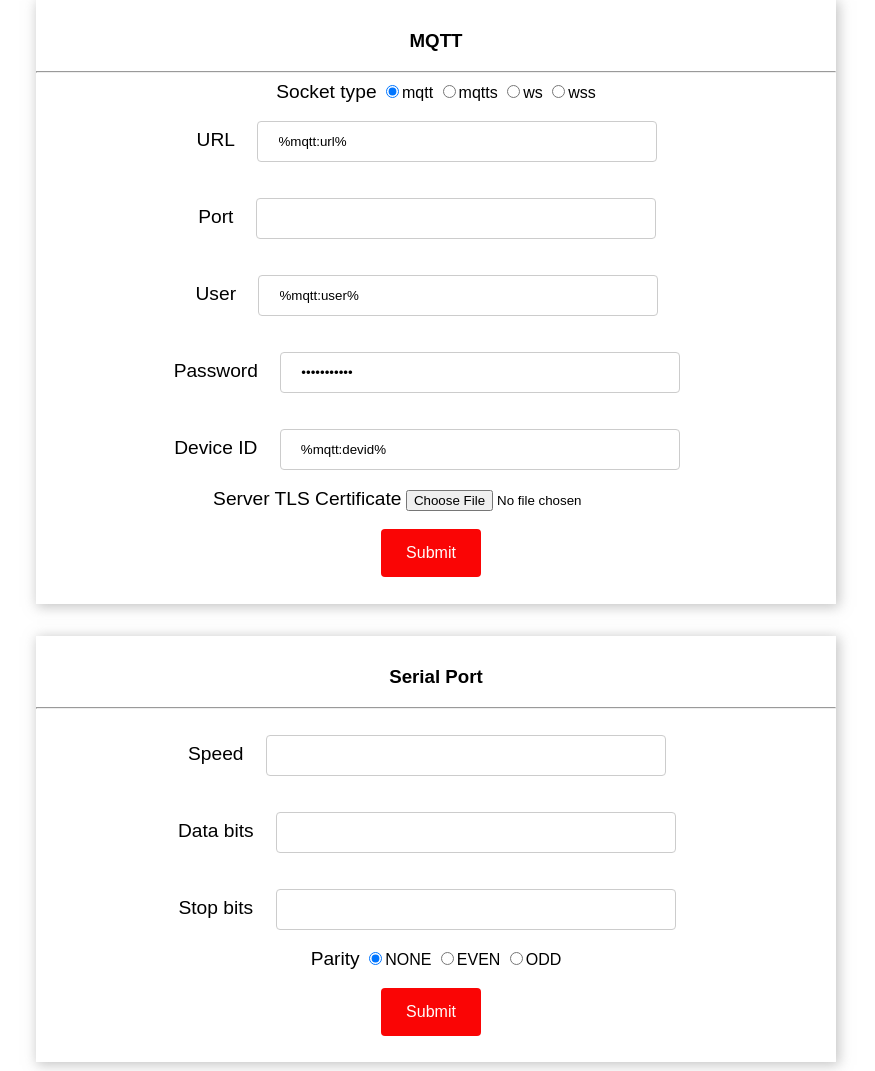
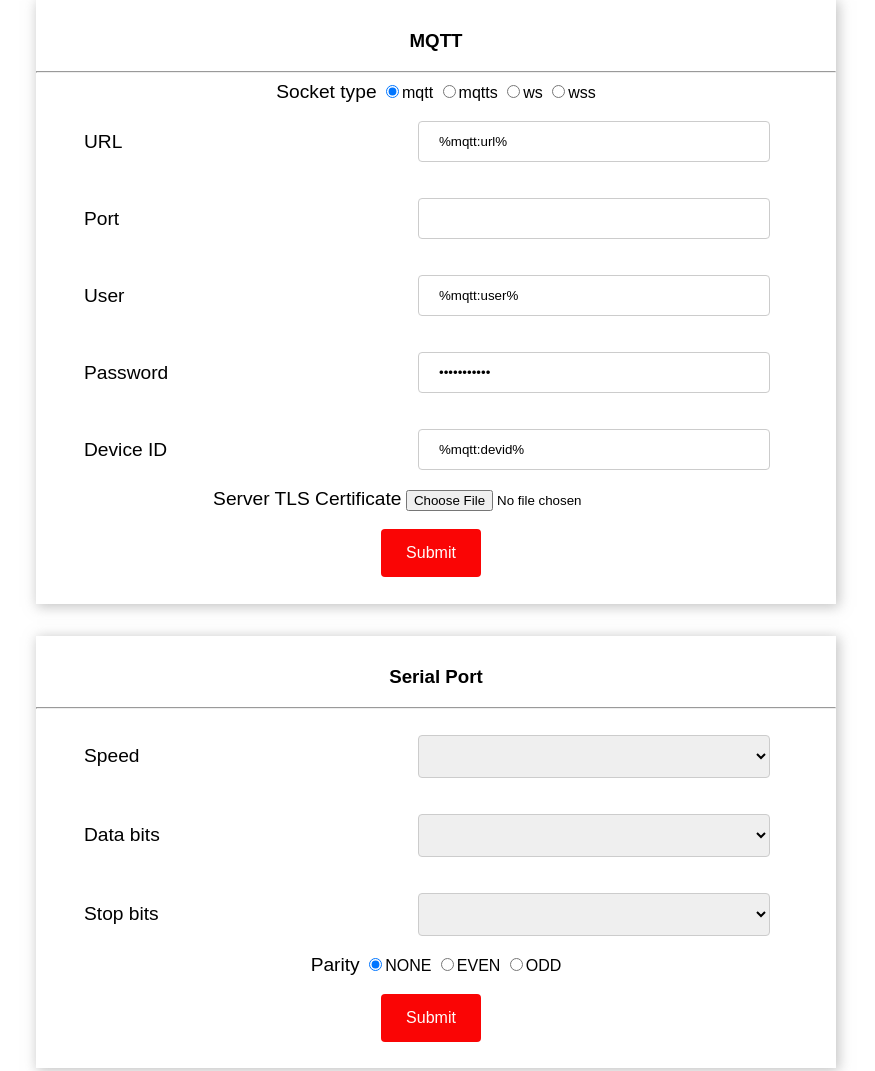
Before and after one commit to jahm86/MQTT_Router_Software, a plain HTML site: page data/index.html in a window 1280 px wide. Shown: the part 780-1851 px from the top of the page, without its empty margins (204-1079 px from the left). Drawn offline with Linux system fonts and the light colour scheme; no server answers.

Commit message:
Chenges: * Added flex container to form items * Change serial speed, data bits and stop bits to to "select" * Limit MQTT port range

```diff
--- a/data/index.html
+++ b/data/index.html
@@ -15,16 +15,26 @@
         <form action="/wifi" method="POST">
           <p>
             <h3>WiFi</h3><hr>
+            <div class="flex-container">
               <label for="ssid">SSID</label>
-            <input type="text" id="ssid" name="ssid" value="%wifi:ssid%"><br>
+              <input type="text" id="ssid" name="ssid" value="%wifi:ssid%">
+            </div>
+            <div class="flex-container">
               <label for="wpass">Password</label>
-            <input type="password" id="wpass" name="wpass" value="%wifi:wpass%"><br>
+              <input type="password" id="wpass" name="wpass" value="%wifi:wpass%">
+            </div>
+            <div class="flex-container">
               <label for="ip">IP Address (*)</label>
-            <input type="text" id="ip" name="ip" value="%wifi:ip%"><br>
+              <input type="text" id="ip" name="ip" value="%wifi:ip%">
+            </div>
+            <div class="flex-container">
               <label for="ip">Gateway (*)</label>
-            <input type="text" id="gateway" name="gateway" value="%wifi:gateway%"><br>
+              <input type="text" id="gateway" name="gateway" value="%wifi:gateway%">
+            </div>
+            <div class="flex-container">
               <label for="ip">Subnet (*)</label>
-            <input type="text" id="subnet" name="subnet" value="%wifi:subnet%"><br>
+              <input type="text" id="subnet" name="subnet" value="%wifi:subnet%">
+            </div>
             <label>(*) Optional</label><br><br>
             <input type="submit" value="Submit">
           </p>
@@ -39,16 +49,26 @@
               <input type="radio" id="sockmqtts" name="sock" value="mqtts"/>mqtts
               <input type="radio" id="sockws" name="sock" value="ws"/>ws
               <input type="radio" id="sockwss" name="sock" value="wss"/>wss<br>
+            <div class="flex-container">
               <label for="url">URL</label>
-            <input type="text" id="url" name="url" value="%mqtt:url%"><br>
+              <input type="text" id="url" name="url" value="%mqtt:url%">
+            </div>
+            <div class="flex-container">
               <label for="port">Port</label>
-            <input type="number" id="port" name="port" value=%mqtt:port%><br>
+              <input type="number" id="port" name="port" min=0 max=65535 value=%mqtt:port%>
+            </div>
+            <div class="flex-container">
               <label for="user">User</label>
-            <input type="text" id="user" name="user" value="%mqtt:user%"><br>
+              <input type="text" id="user" name="user" value="%mqtt:user%">
+            </div>
+            <div class="flex-container">
               <label for="pass">Password</label>
-            <input type="password" id="pass" name="pass" value="%mqtt:pass%"><br>
+              <input type="password" id="pass" name="pass" value="%mqtt:pass%">
+            </div>
+            <div class="flex-container">
               <label for="devid">Device ID</label>
-            <input type="text" id="devid" name="devid" value="%mqtt:devid%"><br>
+              <input type="text" id="devid" name="devid" value="%mqtt:devid%">
+            </div>
             <label for="cacert">Server TLS Certificate</label>
             <input name="cacert" accept=".crt,.der" type="file" id="cacert_input"/><br><br>
             <input type="submit" value="Submit">
@@ -59,12 +79,50 @@
         <form action="/serial" method="POST">
           <p>
             <h3>Serial Port</h3><hr>
+            <div class="flex-container">
               <label for="speed">Speed</label>
-            <input type="number" id="speed" name="speed" min=75 max=5000000 value=%serial:speed%><br>
+              <select id="ser_speed" name="speed">
+                <option value="50">50 bauds</option>
+                <option value="75">75 bauds</option>
+                <option value="110">110 bauds</option>
+                <option value="134">134 bauds</option>
+                <option value="150">150 bauds</option>
+                <option value="200">200 bauds</option>
+                <option value="300">300 bauds</option>
+                <option value="600">600 bauds</option>
+                <option value="1200">1200 bauds</option>
+                <option value="1800">1800 bauds</option>
+                <option value="2400">2400 bauds</option>
+                <option value="4800">4800 bauds</option>
+                <option value="9600" selected>9600 bauds</option>
+                <option value="19200">19200 bauds</option>
+                <option value="28800">28800 bauds</option>
+                <option value="38400">38400 bauds</option>
+                <option value="57600">57600 bauds</option>
+                <option value="76800">76800 bauds</option>
+                <option value="115200">115200 bauds</option>
+                <option value="230400">230400 bauds</option>
+                <option value="460800">460800 bauds</option>
+                <option value="576000">576000 bauds</option>
+                <option value="921600">921600 bauds</option>
+              </select>
+            </div>
+            <div class="flex-container">
               <label for="bits">Data bits</label>
-            <input type="number" id="bits" name="bits" min=5 max=8 value=%serial:bits%><br>
+              <select id="ser_bits" name="bits">
+                <option value="5">5 bits</option>
+                <option value="6">6 bits</option>
+                <option value="7">7 bits</option>
+                <option value="8" selected>8 bits</option>
+              </select>
+            </div>
+            <div class="flex-container">
               <label for="stop">Stop bits</label>
-            <input type="number" id="stop" name="stop" min=1 max=2 value=%serial:stop%><br>
+              <select id="ser_stop" name="stop">
+                <option value="1" selected>1 bit</option>
+                <option value="2">2 bits</option>
+              </select>
+            </div>
             <label for="parity" id="parity">Parity</label>
               <input type="radio" id="parityn" name="parity" value="none"/>NONE
               <input type="radio" id="paritye" name="parity" value="even"/>EVEN
@@ -141,5 +199,8 @@
   var socksel="%mqtt:sock%";
   var cb_baudsel = "%canbus:baud%";
   var cb_issingle = "%canbus:f_single%";
+  var ser_speedsel = "%serial:speed%";
+  var ser_bitssel = "%serial:bits%";
+  var ser_stopsel = "%serial:stop%";
 </script>
 </html>
--- a/data/script.js
+++ b/data/script.js
@@ -1,4 +1,4 @@
-var paritysel, message, nodearea, socksel, cb_baudsel, cb_issingle;
+var paritysel, message, nodearea, socksel, cb_baudsel, cb_issingle, ser_speedsel, ser_bitssel, ser_stopsel;
 
 window.onload = setup;
 
@@ -29,6 +29,18 @@ function setup() {
   const cb_baud = document.querySelector("#cb_baud");
   if (!isEmptyOrNull(cb_baudsel))
     cb_baud.value = cb_baudsel;
+
+  const ser_speed = document.querySelector("#ser_speed");
+  if (!isEmptyOrNull(ser_speedsel))
+    ser_speed.value = ser_speedsel;
+
+  const ser_bits = document.querySelector("#ser_bits");
+  if (!isEmptyOrNull(ser_bitssel))
+    ser_bits.value = ser_bitssel;
+
+  const ser_stop = document.querySelector("#ser_stop");
+  if (!isEmptyOrNull(ser_stopsel))
+    ser_stop.value = ser_stopsel;
 
   const cb_single = document.querySelector("#cb_single");
   if (!isEmptyOrNull(cb_issingle))
```
Lines whose indentation alone changed are shown as unchanged.
